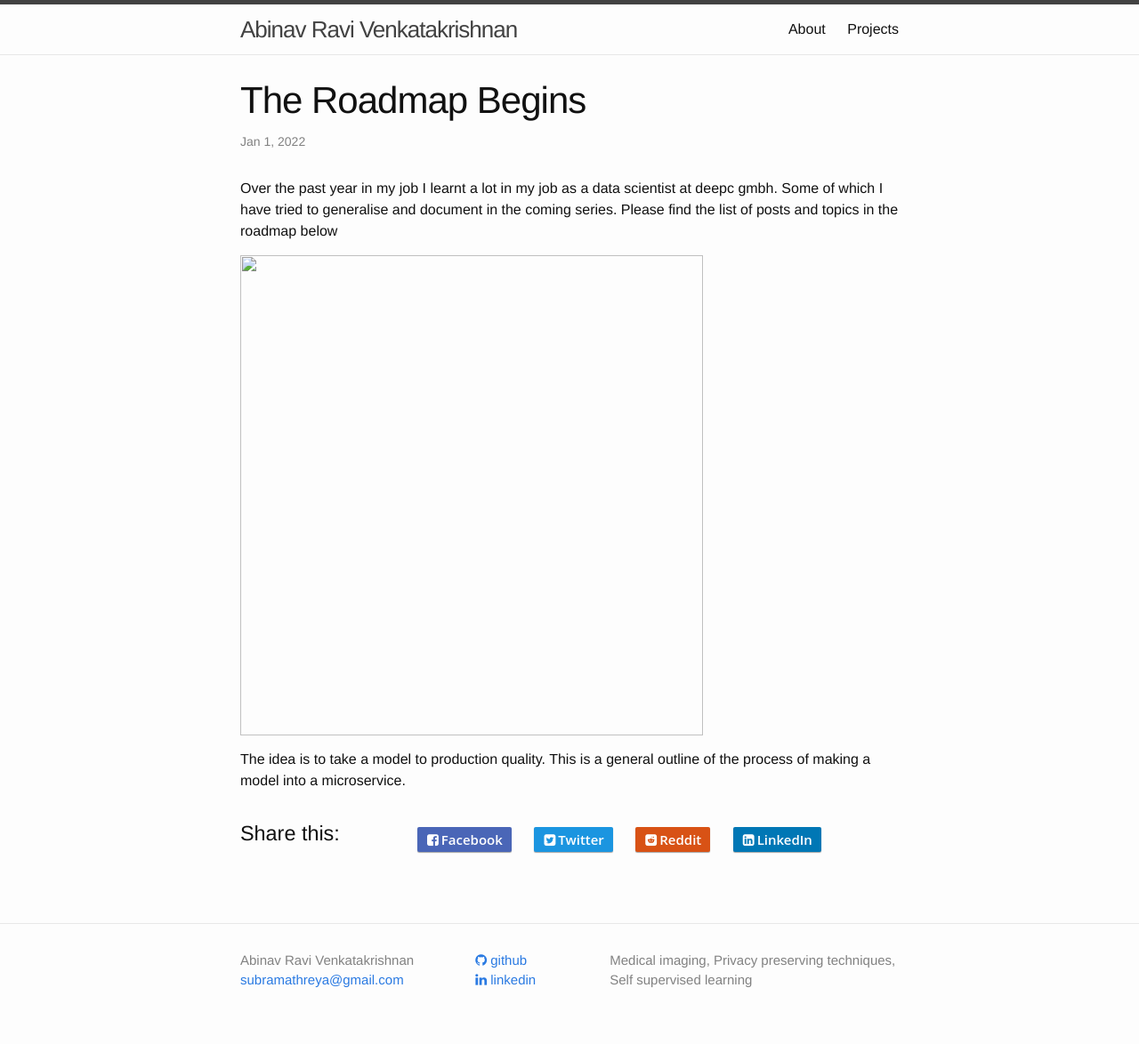
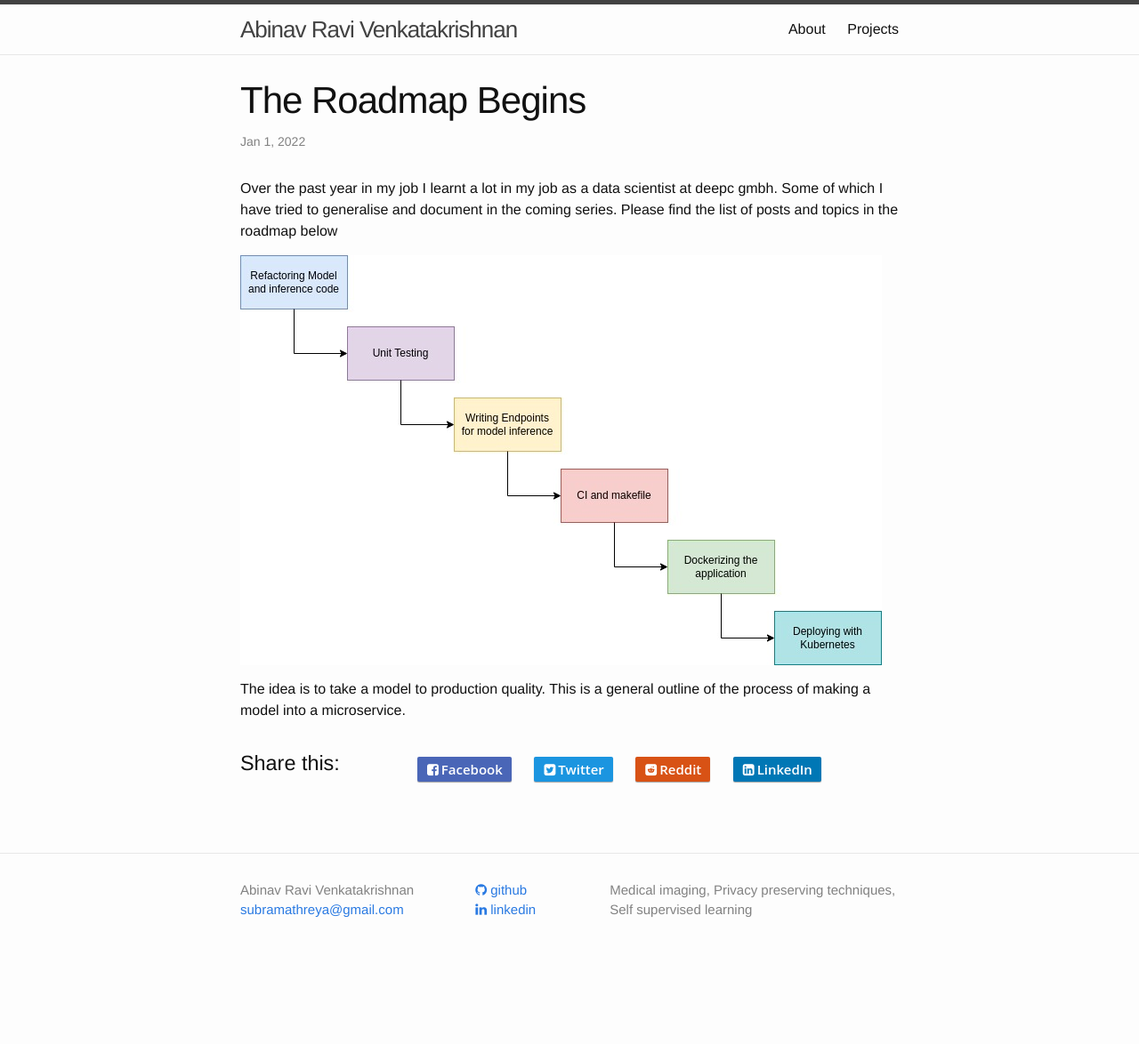
Before and after one commit to AbinavRavi/AbinavRavi.github.io, a Jekyll site: the page built from _posts/2022-01-01-Roadmap-begins.markdown, in a window 1280 px wide. Shown: the whole page at 89% size. Built offline with Jekyll 4.4.1, drawn with Linux system fonts in a browser that asks for light colours; nearby versions of some CDN libraries; comment, search, counter and statistics services are not loaded; after the commit the page ends 1095 px from its top, so only the background shows below that.

Commit message:
introduction to series, linting

```diff
--- a/_posts/2022-01-01-Roadmap-begins.markdown
+++ b/_posts/2022-01-01-Roadmap-begins.markdown
@@ -9,9 +9,6 @@ categories: Engineering
 
 Over the past year in my job I learnt a lot in my job as a data scientist at deepc gmbh. Some of which I have tried to generalise and document in the coming series. Please find the list of posts and topics in the roadmap below
 
-<p>
-    <img src="../ml/Series1/Blog_Series_1.jpg" width="520" height="540" />
-</p>
-<!-- ![Roadmap of the Series](ml/Series1/Blog_Series_1.jpg) -->
+![Roadmap](</ml/Series1/Blog_Series_1.jpg>)
 
 The idea is to take a model to production quality. This is a general outline of the process of making a model into a microservice.
```
